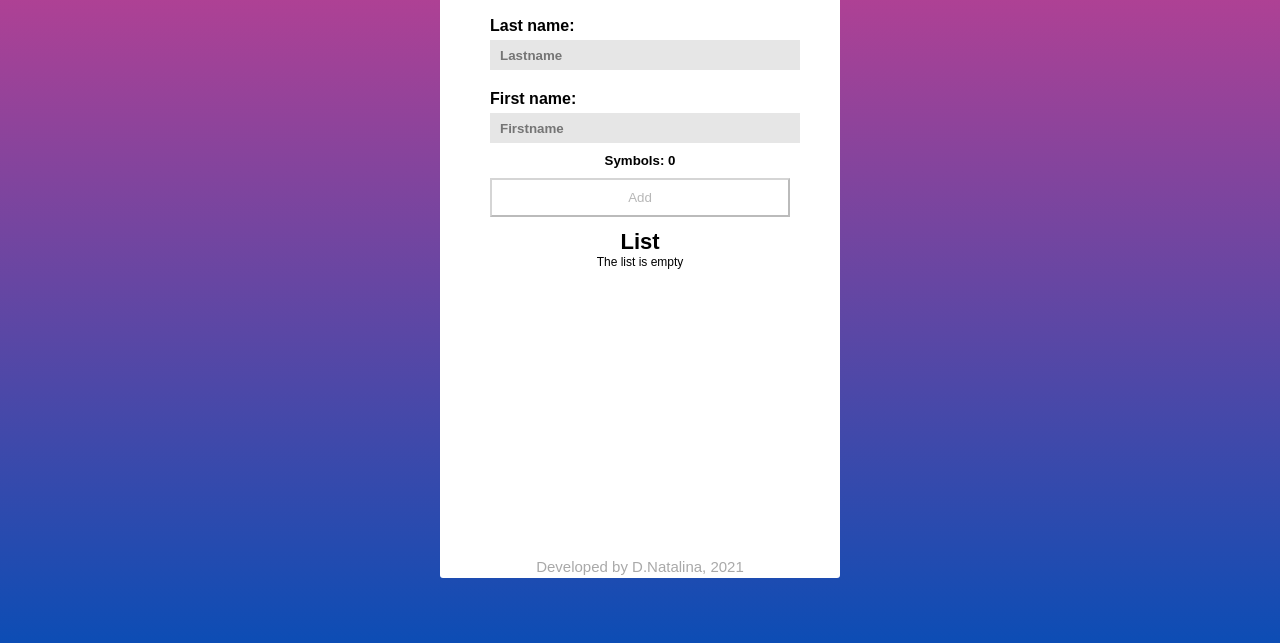
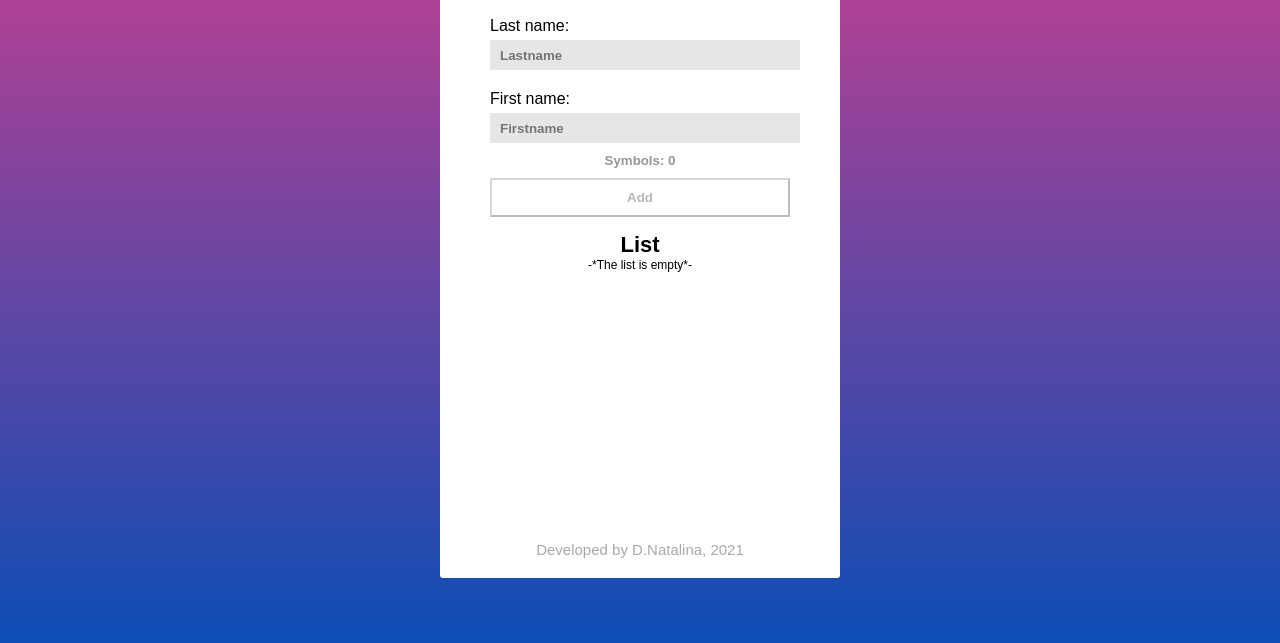
Before and after one commit to PhOeNiX423/web1_12, a plain HTML site: page index.html in a window 1280 px wide. Shown: the part 147-790 px from the top of the page. Drawn offline with nearby package versions, Linux system fonts and the light colour scheme.

Commit message:
v.finally

```diff
--- a/index.html
+++ b/index.html
@@ -18,20 +18,20 @@
 -->
         <div id="forma">
             <div>
-                <h4 style="text-align: start; margin-bottom: 5px; margin-top: 20px;">Last name:</h4>
+                <h4 style="text-align: start; margin-bottom: 5px; margin-top: 20px; font-weight: 500;">Last name:</h4>
                 <input style='display: block; margin: auto 0; width: 300px; height: 30px; background-color: #E6E6E6; border: none; outline:none;' placeholder="Lastname" type="text" v-model="LN" id='LaNa' />
             </div>
             <div>
-                <h4 style="text-align: start; margin-top: 20px; margin-bottom: 5px;">First name:</h4>
+                <h4 style="text-align: start; margin-top: 20px; margin-bottom: 5px; font-weight: 500;">First name:</h4>
                 <input style='display: block; margin: auto 0; width: 300px; height: 30px; background-color: #E6E6E6; border: none; outline:none;' placeholder="Firstname" type="text" v-model="FN" id='FiNa'>
             </div>
             <div style="font-family: sans-serif; text-align: center; margin-top: 10px; margin-bottom: 10px;">
-                <h5 style="font-weight: 600;">Symbols: {{length}}</h5>
+                <h5 style="font-weight: 600; color:#969696;">Symbols: {{length}}</h5>
             </div>
 
             <button class="btn" v-on:click.prevent="addItem" v-bind:disabled="Button" v-bind:enabled="Button">Add</button>
-            <h1 style="font-weight: 800; font-size: 22px; margin-top: 4%;">{{header}}</h1>
-            <div style="font-size: 12px;" v-if='items.length==0'>The list is empty</div>
+            <h1 style="font-weight: 800; font-size: 22px; margin-top: 5%;">{{header}}</h1>
+            <div style="font-size: 12px;" v-if='items.length==0'>-*The list is empty*-</div>
             <div style="margin-top: 10px; font-size: 12px;" v-else>
                 <ol style='text-align: start; display: inline-block'>
                     <li v-for='item in items'>
@@ -42,7 +42,7 @@
             </div>
         </div>
         <div style='position: absolute; bottom: 0px; width: 400px; text-align: center;'>
-            <p style='font-size: 15px; color: darkgrey; margin-bottom: 3px;'>Developed by D.Natalina, 2021</p>
+            <p style='font-size: 15px; color: darkgrey; margin-bottom: 20px;'>Developed by D.Natalina, 2021</p>
         </div>
 
         <script type="text/javascript" src="https://unpkg.com/vue@2.1.10/dist/vue.js"></script>
--- a/style.css
+++ b/style.css
@@ -51,11 +51,13 @@ button {
     background-color: #D33F8D;
     color: white;
     border: none;
+    font-weight: 600;
 }
 
 .btn:disabled {
     cursor: default;
     background: white;
+    font-weight: 600;
 }
 
 .btn:focus {
```
